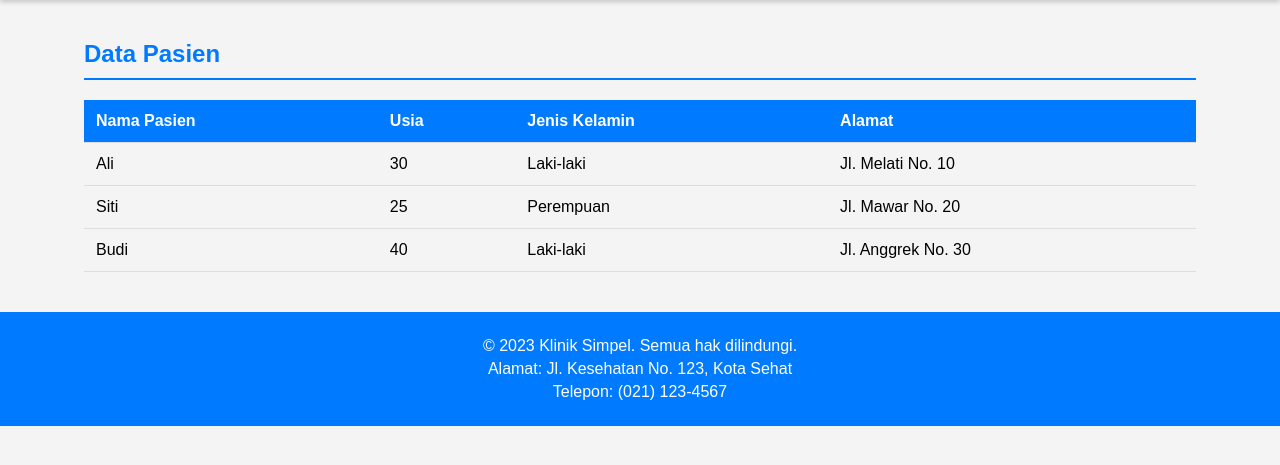
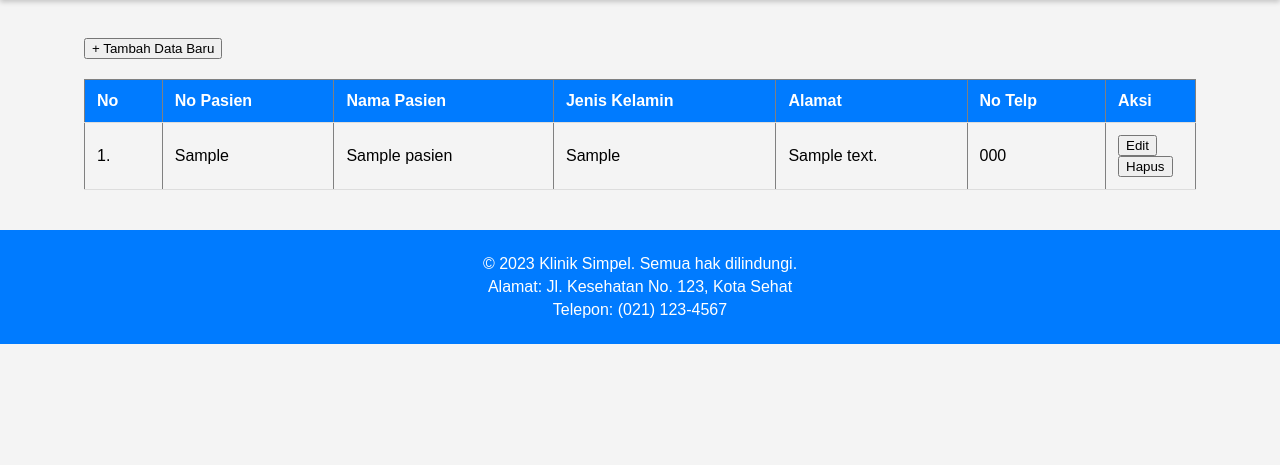
Before and after one commit to Fahmi-Mii13/Aplikasi-Klinik, a PHP site: page /pasien.php in a window 1280 px wide. Shown: the part 135-600 px from the top of the page. Run offline with PHP 8.4, Linux system fonts and the light colour scheme; tables that the repository leaves empty or names only in its code hold one stand-in row (values such as "Sample post").

Commit message:
Add files via upload
Update 2.0

```diff
--- a/Aplikasi Klinik/pasien.php
+++ b/Aplikasi Klinik/pasien.php
@@ -25,37 +25,43 @@
     </header>
 
     <main class="container">
-        <h2>Data Pasien</h2>
-        <table>
-            <thead>
+        <div style="overflow: auto;">
+            <br />
+            <a href="form_tambah.php">
+                <button>+ Tambah Data Baru</button>
+            </a>
+
+            <table border="1" class="table">
                 <tr>
+                    <th>No</th>
+                    <th>No Pasien</th>
                     <th>Nama Pasien</th>
-                    <th>Usia</th>
                     <th>Jenis Kelamin</th>
                     <th>Alamat</th>
+                    <th>No Telp</th>
+                    <th>Aksi</th>
                 </tr>
-            </thead>
-            <tbody>
-                <tr>
-                    <td>Ali</td>
-                    <td>30</td>
-                    <td>Laki-laki</td>
-                    <td>Jl. Melati No. 10</td>
-                </tr>
-                <tr>
-                    <td>Siti</td>
-                    <td> 25</td>
-                    <td>Perempuan</td>
-                    <td>Jl. Mawar No. 20</td>
-                </tr>
-                <tr>
-                    <td>Budi</td>
-                    <td>40</td>
-                    <td>Laki-laki</td>
-                    <td>Jl. Anggrek No. 30</td>
-                </tr>
-            </tbody>
-        </table>
+                <?php
+                include "koneksi.php";
+                $query = mysqli_query($koneksi, "SELECT * FROM pasien") or die(mysqli_error($koneksi));
+                $nomor = 1;
+                while ($data = mysqli_fetch_array($query)) { ?>
+                    <tr>
+                        <td align="center"><?php echo $nomor++; ?>.</td>
+                        <td><?php echo $data['no_pasien']; ?></td>
+                        <td><?php echo $data['nama_pasien']; ?></td>
+                        <td><?php echo $data['jk']; ?></td>
+                        <td><?php echo $data['alamat']; ?></td>
+                        <td><?php echo $data['no_telp']; ?></td>
+                        <td width="90px" align="center">
+                            <a href="form_edit.php?no_pasien=<?php echo $data['no_pasien']; ?>"><button>Edit</button></a>
+                            <a href="proses_hapus.php?no_pasien=<?php echo $data['no_pasien']; ?>" onclick="return confirm('Yakin hapus data?')"><button>Hapus</button></a>
+                        </td>
+                    </tr>
+                <?php
+                } ?>
+            </table>
+        </div>
     </main>
 
     <footer>
```
Also changed, not shown: Aplikasi Klinik/form_edit.php (added, +62 -0 lines), Aplikasi Klinik/form_tambah.php (added, +56 -0 lines), Aplikasi Klinik/proses_edit.php (added, +23 -0 lines), Aplikasi Klinik/proses_hapus.php (added, +17 -0 lines), Aplikasi Klinik/proses_tambah.php (added, +22 -0 lines), Aplikasi Klinik/Beranda.php (line endings or trailing spaces).
